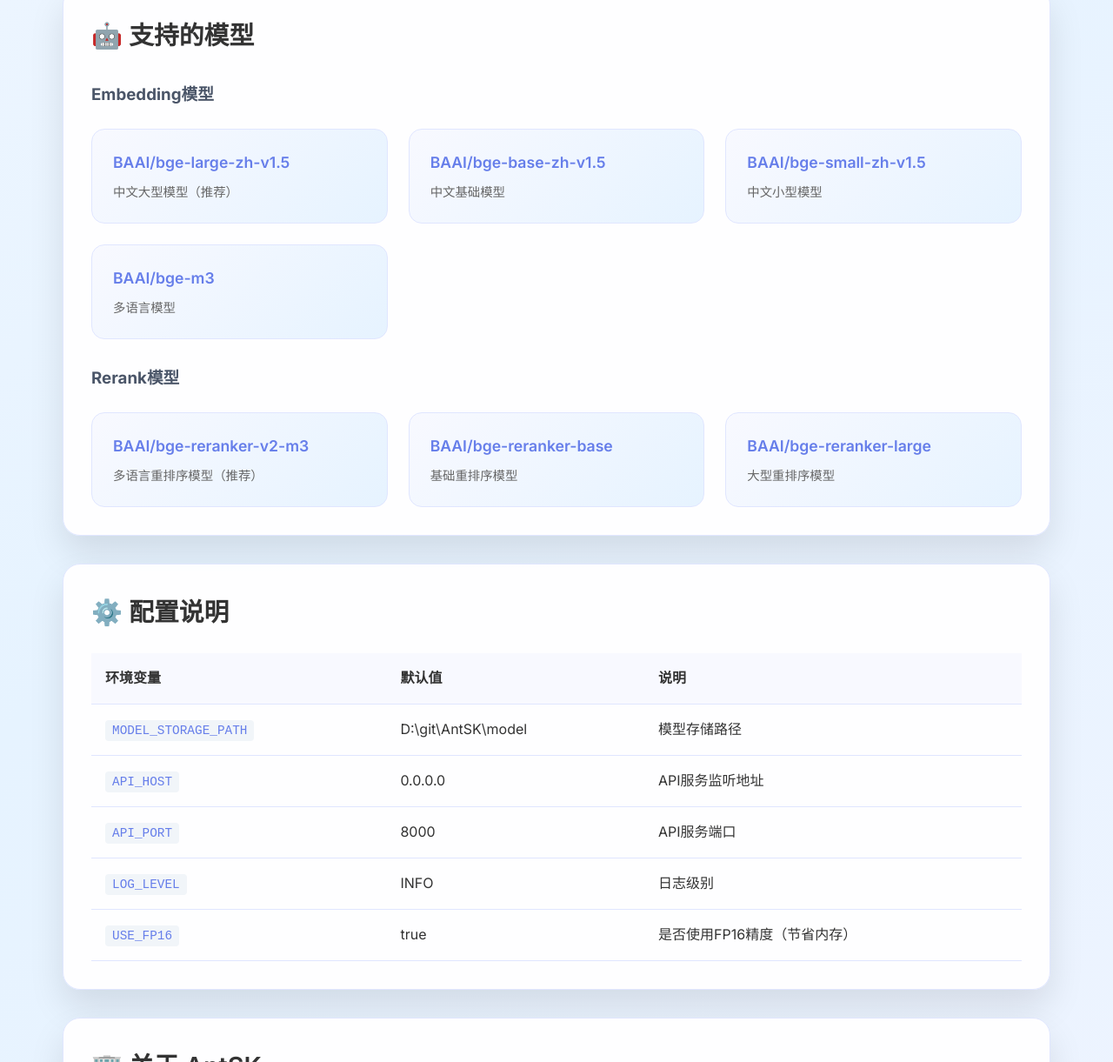
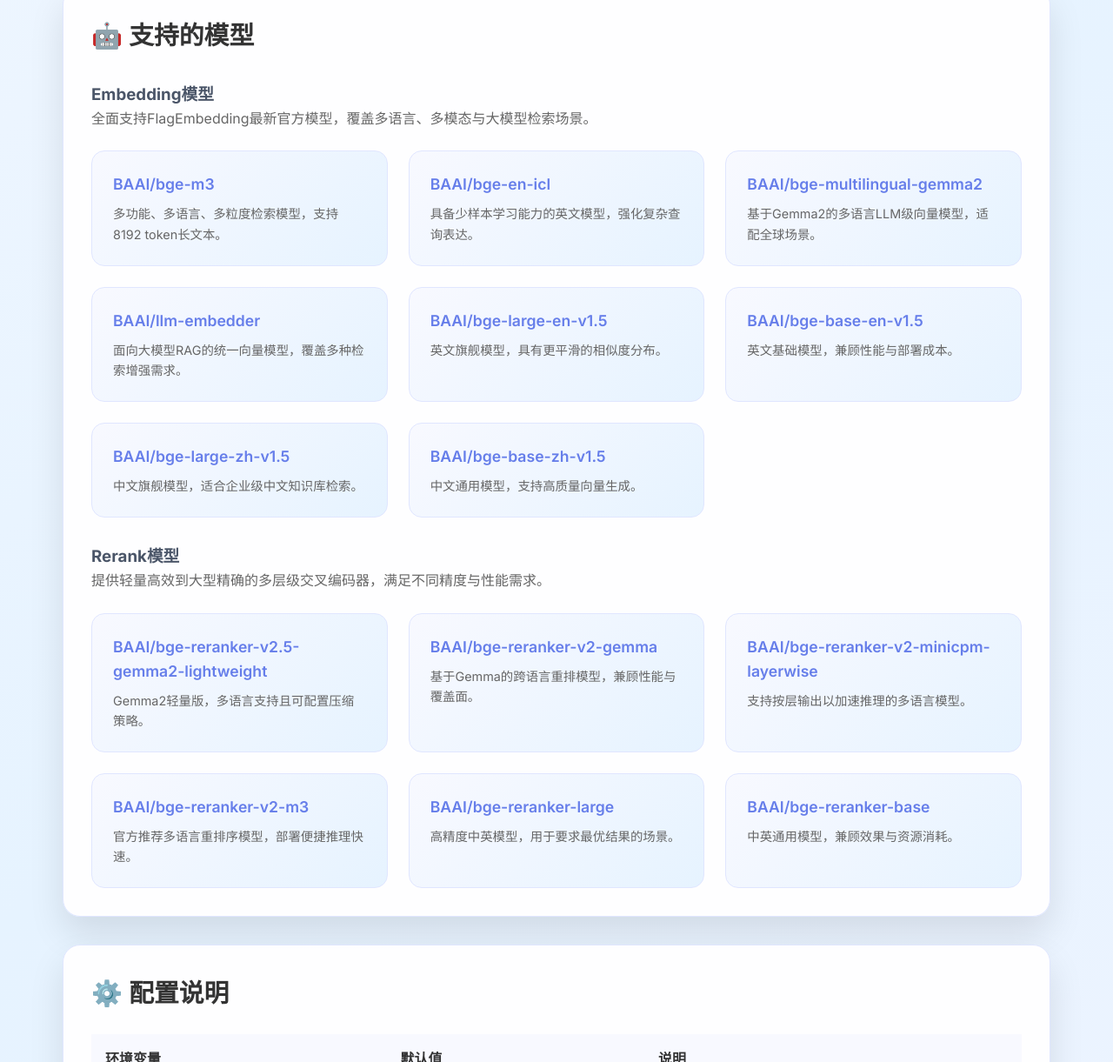
Before and after one commit to xuzeyu91/AntSK-PyApi, a plain HTML site: page features.html in a window 1280 px wide. Shown: the part 1688-2909 px from the top of the page at 87% size. Drawn offline with Linux system fonts and the light colour scheme.

Commit message:
feat(ui): 添加多个BAAI模型选项并更新模型描述

```diff
--- a/features.html
+++ b/features.html
@@ -526,10 +526,16 @@
                                 <div class="form-group">
                                     <label for="embedding-model">选择模型</label>
                                     <select id="embedding-model" class="form-select">
+                                        <option value="BAAI/bge-m3">BAAI/bge-m3（多语言推荐）</option>
+                                        <option value="BAAI/bge-en-icl">BAAI/bge-en-icl</option>
+                                        <option value="BAAI/bge-multilingual-gemma2">BAAI/bge-multilingual-gemma2</option>
+                                        <option value="BAAI/llm-embedder">BAAI/llm-embedder</option>
+                                        <option value="BAAI/bge-large-en-v1.5">BAAI/bge-large-en-v1.5</option>
+                                        <option value="BAAI/bge-base-en-v1.5">BAAI/bge-base-en-v1.5</option>
+                                        <option value="BAAI/bge-small-en-v1.5">BAAI/bge-small-en-v1.5</option>
+                                        <option value="BAAI/bge-large-zh-v1.5">BAAI/bge-large-zh-v1.5</option>
                                         <option value="BAAI/bge-base-zh-v1.5">BAAI/bge-base-zh-v1.5</option>
                                         <option value="BAAI/bge-small-zh-v1.5">BAAI/bge-small-zh-v1.5</option>
-                                        <option value="BAAI/bge-large-zh-v1.5">BAAI/bge-large-zh-v1.5</option>
-                                        <option value="BAAI/bge-m3">BAAI/bge-m3</option>
                                     </select>
                                 </div>
                                 <div class="form-group">
@@ -556,6 +562,9 @@ AntSK 生态为企业提供端到端大模型能力</textarea>
                                 <div class="form-group">
                                     <label for="rerank-model">选择模型</label>
                                     <select id="rerank-model" class="form-select">
+                                        <option value="BAAI/bge-reranker-v2.5-gemma2-lightweight">BAAI/bge-reranker-v2.5-gemma2-lightweight</option>
+                                        <option value="BAAI/bge-reranker-v2-gemma">BAAI/bge-reranker-v2-gemma</option>
+                                        <option value="BAAI/bge-reranker-v2-minicpm-layerwise">BAAI/bge-reranker-v2-minicpm-layerwise</option>
                                         <option value="BAAI/bge-reranker-v2-m3">BAAI/bge-reranker-v2-m3</option>
                                         <option value="BAAI/bge-reranker-base">BAAI/bge-reranker-base</option>
                                         <option value="BAAI/bge-reranker-large">BAAI/bge-reranker-large</option>
@@ -593,38 +602,68 @@ AntSK 生态为企业提供端到端大模型能力</textarea>
                 <h2>🤖 支持的模型</h2>
 
                 <h3 style="margin-top: 30px; color: #4a5568;">Embedding模型</h3>
+                <p style="color: var(--text-light); margin-bottom: 1rem;">全面支持FlagEmbedding最新官方模型，覆盖多语言、多模态与大模型检索场景。</p>
                 <div class="model-grid">
                     <div class="model-card">
+                        <h4>BAAI/bge-m3</h4>
+                        <p>多功能、多语言、多粒度检索模型，支持8192 token长文本。</p>
+                    </div>
+                    <div class="model-card">
+                        <h4>BAAI/bge-en-icl</h4>
+                        <p>具备少样本学习能力的英文模型，强化复杂查询表达。</p>
+                    </div>
+                    <div class="model-card">
+                        <h4>BAAI/bge-multilingual-gemma2</h4>
+                        <p>基于Gemma2的多语言LLM级向量模型，适配全球场景。</p>
+                    </div>
+                    <div class="model-card">
+                        <h4>BAAI/llm-embedder</h4>
+                        <p>面向大模型RAG的统一向量模型，覆盖多种检索增强需求。</p>
+                    </div>
+                    <div class="model-card">
+                        <h4>BAAI/bge-large-en-v1.5</h4>
+                        <p>英文旗舰模型，具有更平滑的相似度分布。</p>
+                    </div>
+                    <div class="model-card">
+                        <h4>BAAI/bge-base-en-v1.5</h4>
+                        <p>英文基础模型，兼顾性能与部署成本。</p>
+                    </div>
+                    <div class="model-card">
                         <h4>BAAI/bge-large-zh-v1.5</h4>
-                        <p>中文大型模型（推荐）</p>
+                        <p>中文旗舰模型，适合企业级中文知识库检索。</p>
                     </div>
                     <div class="model-card">
                         <h4>BAAI/bge-base-zh-v1.5</h4>
-                        <p>中文基础模型</p>
-                    </div>
-                    <div class="model-card">
-                        <h4>BAAI/bge-small-zh-v1.5</h4>
-                        <p>中文小型模型</p>
-                    </div>
-                    <div class="model-card">
-                        <h4>BAAI/bge-m3</h4>
-                        <p>多语言模型</p>
+                        <p>中文通用模型，支持高质量向量生成。</p>
                     </div>
                 </div>
 
                 <h3 style="margin-top: 30px; color: #4a5568;">Rerank模型</h3>
+                <p style="color: var(--text-light); margin-bottom: 1rem;">提供轻量高效到大型精确的多层级交叉编码器，满足不同精度与性能需求。</p>
                 <div class="model-grid">
                     <div class="model-card">
+                        <h4>BAAI/bge-reranker-v2.5-gemma2-lightweight</h4>
+                        <p>Gemma2轻量版，多语言支持且可配置压缩策略。</p>
+                    </div>
+                    <div class="model-card">
+                        <h4>BAAI/bge-reranker-v2-gemma</h4>
+                        <p>基于Gemma的跨语言重排模型，兼顾性能与覆盖面。</p>
+                    </div>
+                    <div class="model-card">
+                        <h4>BAAI/bge-reranker-v2-minicpm-layerwise</h4>
+                        <p>支持按层输出以加速推理的多语言模型。</p>
+                    </div>
+                    <div class="model-card">
                         <h4>BAAI/bge-reranker-v2-m3</h4>
-                        <p>多语言重排序模型（推荐）</p>
+                        <p>官方推荐多语言重排序模型，部署便捷推理快速。</p>
+                    </div>
+                    <div class="model-card">
+                        <h4>BAAI/bge-reranker-large</h4>
+                        <p>高精度中英模型，用于要求最优结果的场景。</p>
                     </div>
                     <div class="model-card">
                         <h4>BAAI/bge-reranker-base</h4>
-                        <p>基础重排序模型</p>
-                    </div>
-                    <div class="model-card">
-                        <h4>BAAI/bge-reranker-large</h4>
-                        <p>大型重排序模型</p>
+                        <p>中英通用模型，兼顾效果与资源消耗。</p>
                     </div>
                 </div>
             </div>
```
